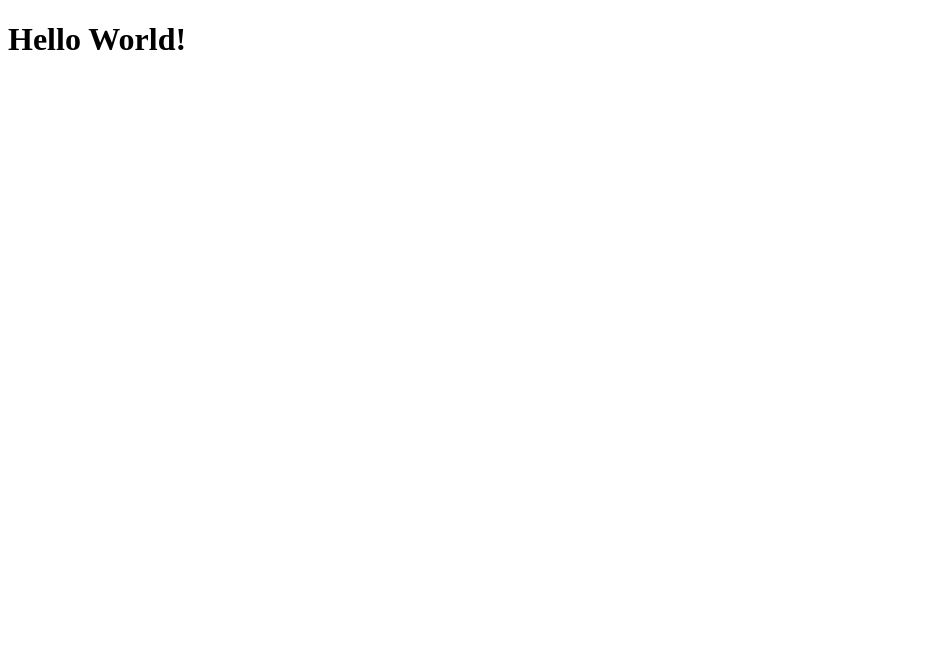
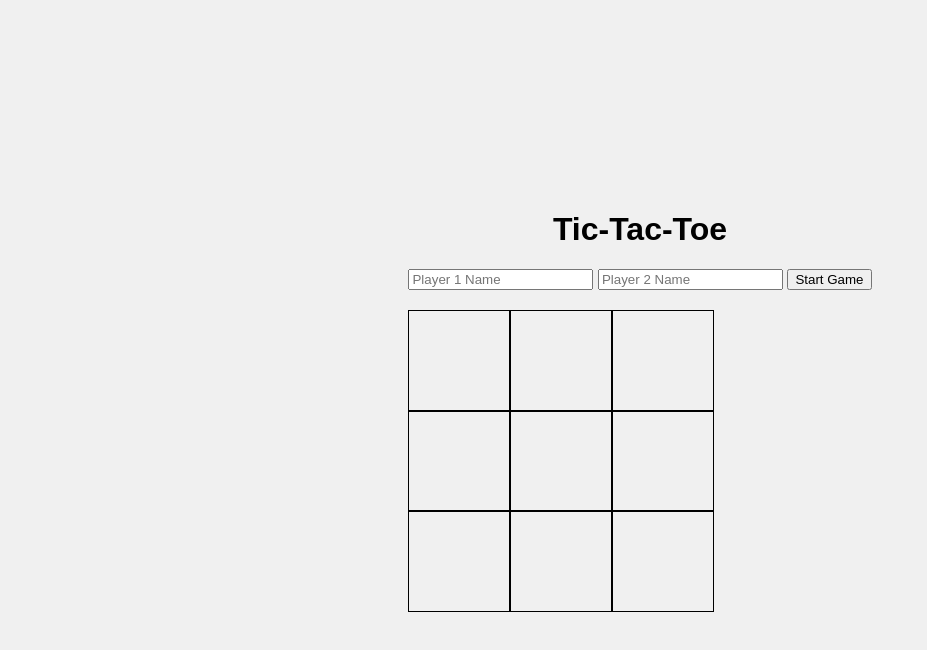
Before and after one commit to jlescarlan11/Tic-Tac-Toe, a plain HTML site: page index.html in a window 1280 px wide. Shown: the whole page, without its empty margins (0-927 px from the left). Drawn offline with Linux system fonts and the light colour scheme.

Commit message:
template only

```diff
--- a/index.html
+++ b/index.html
@@ -3,11 +3,37 @@
   <head>
     <meta charset="UTF-8" />
     <meta name="viewport" content="width=device-width, initial-scale=1.0" />
-    <script src="script.js" defer></script>
+    <title>Tic-Tac-Toe</title>
     <link rel="stylesheet" href="style.css" />
-    <title>Document</title>
   </head>
   <body>
-    <h1>Hello World!</h1>
+    <div id="game-container">
+      <h1>Tic-Tac-Toe</h1>
+      <div id="player-inputs">
+        <input type="text" id="player1" placeholder="Player 1 Name" />
+        <input type="text" id="player2" placeholder="Player 2 Name" />
+        <button id="start-button">Start Game</button>
+      </div>
+      <div id="game-board" class="hidden">
+        <div class="row">
+          <div class="cell" data-index="0"></div>
+          <div class="cell" data-index="1"></div>
+          <div class="cell" data-index="2"></div>
+        </div>
+        <div class="row">
+          <div class="cell" data-index="3"></div>
+          <div class="cell" data-index="4"></div>
+          <div class="cell" data-index="5"></div>
+        </div>
+        <div class="row">
+          <div class="cell" data-index="6"></div>
+          <div class="cell" data-index="7"></div>
+          <div class="cell" data-index="8"></div>
+        </div>
+      </div>
+      <button id="restart-button" class="hidden">Restart Game</button>
+      <div id="result" class="hidden"></div>
+    </div>
+    <script src="script.js"></script>
   </body>
 </html>
--- a/script.js
+++ b/script.js
@@ -0,0 +1,51 @@
+const Gameboard = (function () {
+  let board = ["", "", "", "", "", "", "", "", ""];
+
+  const resetBoard = () => {
+    board = ["", "", "", "", "", "", "", "", ""];
+  };
+  const getBoard = () => board;
+
+  const setBoard = (index, marker) => {
+    if (board[index] === "") {
+      board[index] = marker;
+      return true;
+    } else {
+      return false;
+    }
+  };
+
+  return { resetBoard, getBoard, setBoard };
+})();
+
+const Player = (name, marker) => {
+  return { name, marker };
+};
+
+const GameController = (function () {
+  let player1;
+  let player2;
+  let currectActivePlayer;
+
+  const startGame = (name1, name2) => {
+    player1 = Player(name1, "X");
+    player2 = Player(name2, "O");
+
+    currentPlayer = player1;
+    Gameboard.resetBoard();
+  };
+
+  const playTurn = (index) => {
+    if (Gameboard.setBoard(index, currentActivePlayer.marker)) {
+    }
+  };
+})();
+
+const UpdateGame = (function () {
+  const cells = document.querySelectorAll(".cell");
+  const startButton = document.querySelector("#start-button");
+  const restartButton = document.querySelector("#restart-button");
+  const playerInputs = document.querySelector("#player-inputs");
+  const gameBoard = document.querySelector("game-board");
+  const result = document.getElementById("result");
+})();
--- a/style.css
+++ b/style.css
@@ -0,0 +1,39 @@
+body {
+  font-family: Arial, sans-serif;
+  display: flex;
+  justify-content: center;
+  align-items: center;
+  height: 100vh;
+  background-color: #f0f0f0;
+  margin: 0;
+}
+
+#game-container {
+  text-align: center;
+}
+
+#game-board {
+  display: grid;
+  grid-template-rows: repeat(3, 100px);
+  grid-template-columns: repeat(1, 1fr);
+  margin-top: 20px;
+}
+
+.row {
+  display: flex;
+}
+
+.cell {
+  width: 100px;
+  height: 100px;
+  border: 1px solid #000;
+  display: flex;
+  justify-content: center;
+  align-items: center;
+  font-size: 24px;
+  cursor: pointer;
+}
+
+.hidden {
+  display: none;
+}
```
